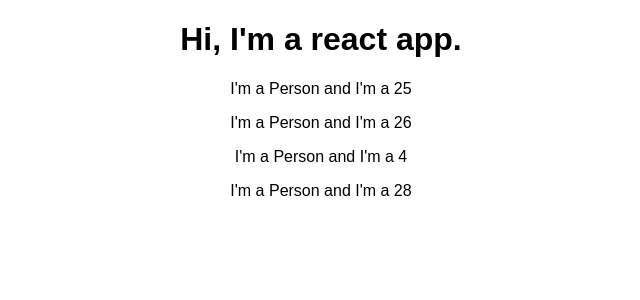
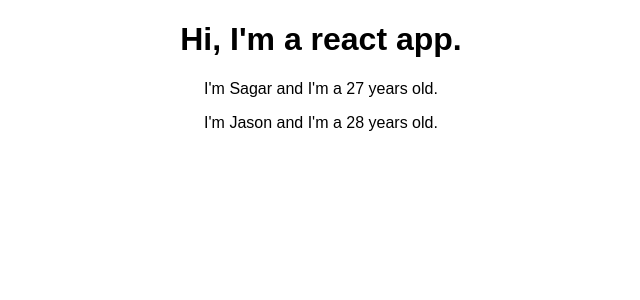
Before and after one commit to sagarmhrjn/React-walkthrough, a React (Create React App) app: page / in a window 1280 px wide. Shown: the top 300 px of the page, without its empty margins (319-959 px from the left). Built offline with nearby package versions, Linux system fonts and the light colour scheme.

Commit message:
working with props

```diff
--- a/src/App.js
+++ b/src/App.js
@@ -7,10 +7,8 @@ class App extends Component {
     return (
       <div className="App">
         <h1>Hi, I'm a react app.</h1>
-        <Person/>
-        <Person/>
-        <Person/>
-        <Person/>
+        <Person name="Sagar" age="27"/>
+        <Person name="Jason" age="28"/>
       </div>
     );
   }
--- a/src/Person/person.js
+++ b/src/Person/person.js
@@ -1,7 +1,7 @@
 import React from 'react'
 
-const Person = () => {
-    return <p>I'm a Person and I'm a {Math.floor(Math.random() * 30)}</p>
+const Person = (props) => {
+    return <p>I'm {props.name} and I'm a {props.age} years old.</p>
 }
 
 export default Person
```
